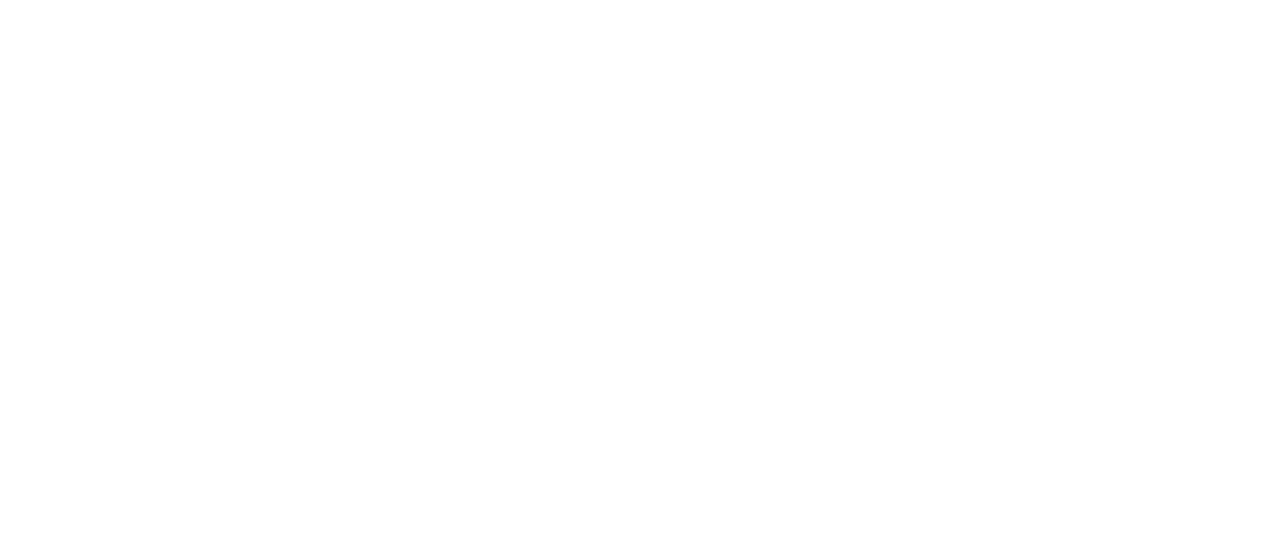
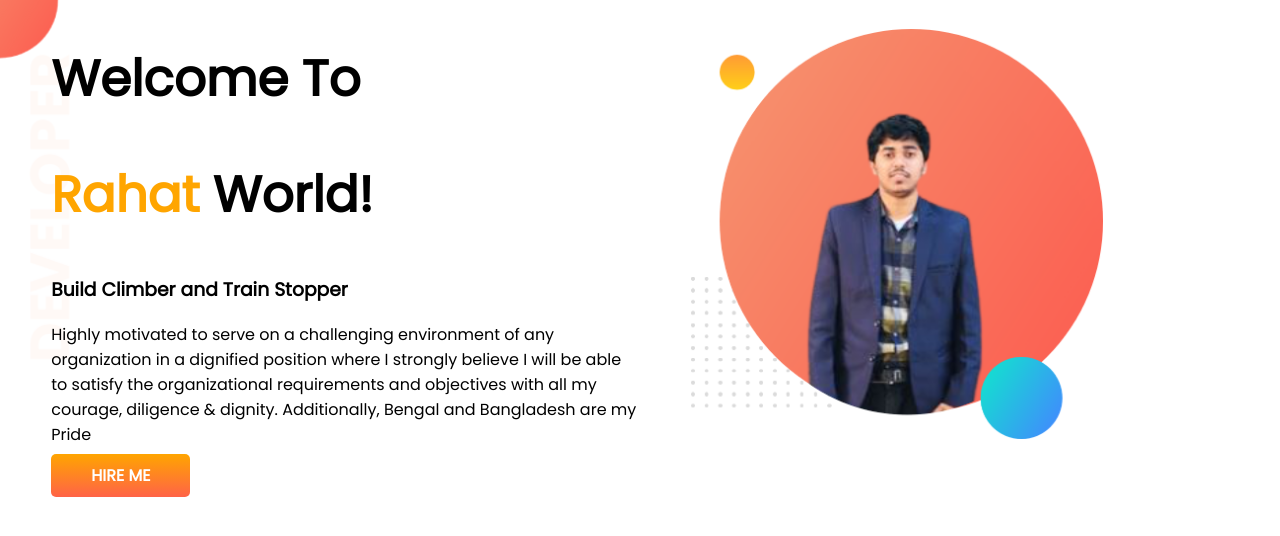
Before and after one commit to rahat-coder/developer-portfolio, a plain HTML site: page index.html in a window 1280 px wide. Drawn offline with Linux system fonts and the light colour scheme.

Commit message:
top banner added

```diff
--- a/index.html
+++ b/index.html
@@ -5,9 +5,24 @@
     <meta http-equiv="X-UA-Compatible" content="IE=edge">
     <meta name="viewport" content="width=device-width, initial-scale=1.0">
     <title>Rahat portfolio</title>
+    <link rel="preconnect" href="https://fonts.googleapis.com">
+    <link rel="preconnect" href="https://fonts.gstatic.com" crossorigin>
+    <link href="https://fonts.googleapis.com/css2?family=Poppins&display=swap" rel="stylesheet">
     <link rel="stylesheet" href="style.css">
 </head>
 <body>
-
+<section class="top-banner">
+    <div class="half-width">
+        <h1>Welcome To</h1>
+        <h1><span class="orange-color">Rahat</span> World!</h1>
+        <h3>Build Climber and Train Stopper</h3>
+        <p>Highly motivated to serve on a challenging environment of any organization in a dignified position where I strongly believe I will be able to satisfy the organizational requirements and objectives with all my courage, diligence & dignity.
+            Additionally, Bengal and Bangladesh are my Pride</p>
+        <a class="link-button" target="_blank" href="https://www.linkedin.com/in/rahat-hossen-000802190">HIRE ME</a>
+    </div>
+    <div class="half-width">
+        <img src="images/my-bg.png" alt="">
+    </div>
+</section>
 </body>
 </html>
--- a/style.css
+++ b/style.css
@@ -0,0 +1,33 @@
+body {
+  font-family: "Poppins", sans-serif;
+  margin: 0;
+}
+h1 {
+  font-size: 50px;
+}
+.orange-color {
+  color: orange;
+}
+section {
+  display: flex;
+}
+.half-width {
+  width: 50%;
+  padding-left: 4%;
+}
+.half-width img {
+  width: 70%;
+  padding-top: 5%;
+}
+.link-button {
+  text-decoration: none;
+  background-image: linear-gradient(orange, tomato);
+  color: white;
+  font-weight: 700;
+  padding: 10px 40px;
+  border-radius: 5px;
+}
+.top-banner {
+  background-image: url(images/top-banner.png);
+  background-repeat: no-repeat;
+}
```
Also changed, not shown: images/dream-bg.png (added), images/exp-bg.png (added), images/jhankar.png (added), images/jhankar2.png (added), images/my-bg.png (added), images/my-bg2.png (added), images/top-banner.png (added), 8 other files.
